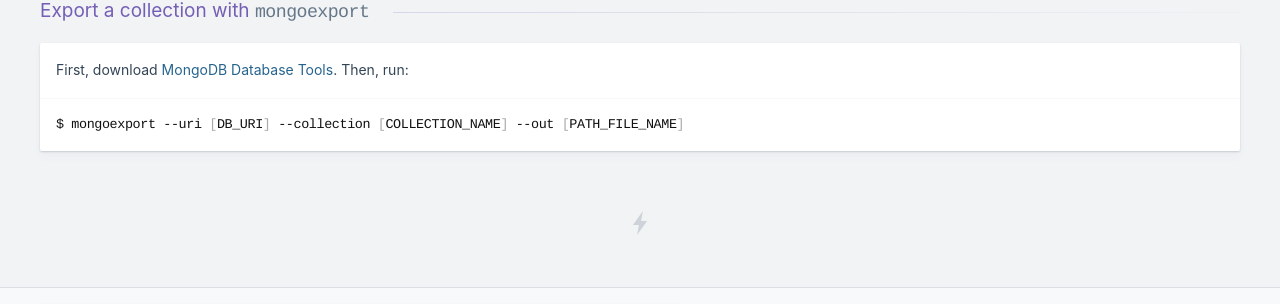
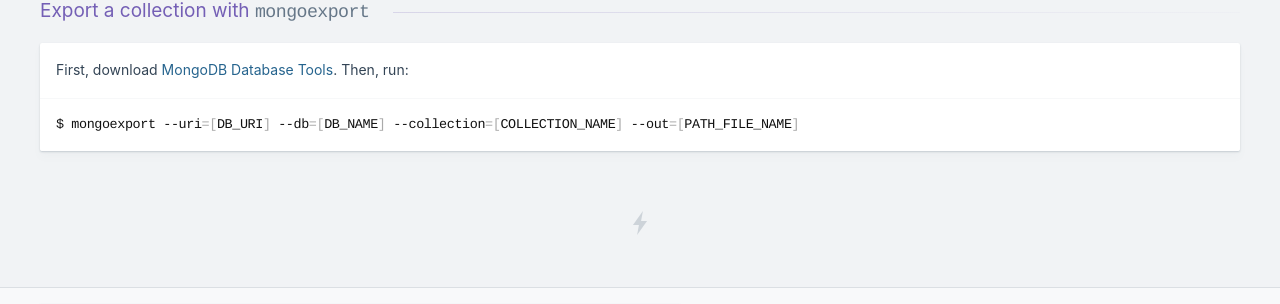
Before and after one commit to kasramp/cheat-sheet-factory, a Jekyll site: the page built from database/mongodb.md, in a window 1280 px wide. Shown: the part 1352-1656 px from the top of the page. Built offline with Jekyll 4.4.1, drawn with Linux system fonts in a browser that asks for light colours; nearby versions of some CDN libraries.

Commit message:
Cleaner command to export a collection with mongoexport

````diff
--- a/database/mongodb.md
+++ b/database/mongodb.md
@@ -72,5 +72,5 @@ MongoDB guarantees atomicity at the individual document level.
 First, download [MongoDB Database Tools](https://www.mongodb.com/try/download/database-tools). Then, run:
 
 ```bash
-$ mongoexport --uri [DB_URI] --collection [COLLECTION_NAME] --out [PATH_FILE_NAME]
+$ mongoexport --uri=[DB_URI] --db=[DB_NAME] --collection=[COLLECTION_NAME] --out=[PATH_FILE_NAME]
 ```
````
Also changed, not shown: other parts of database/mongodb.md (+1 -1 lines).
